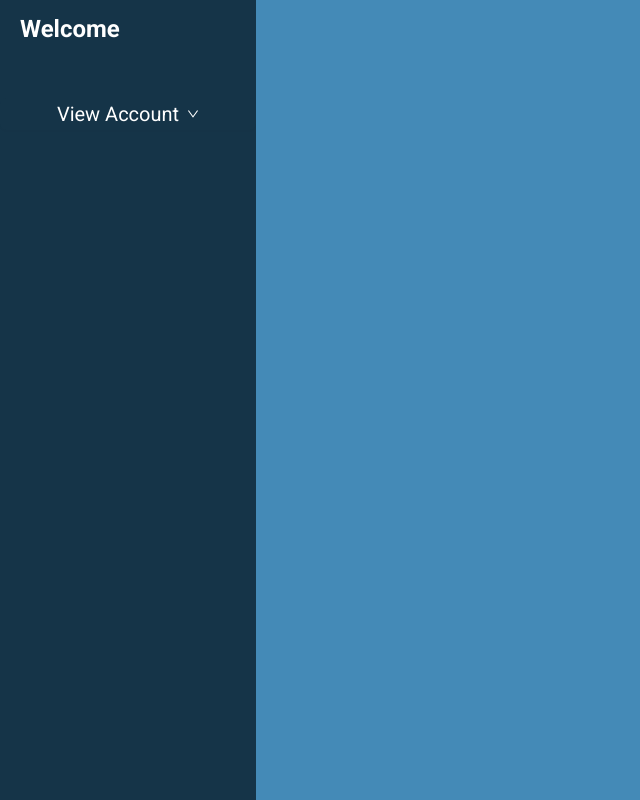
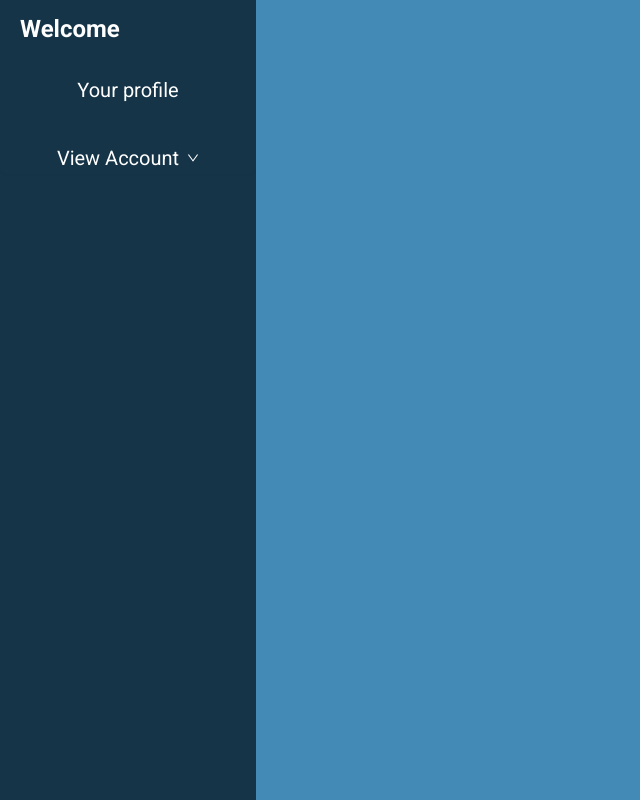
Before and after one commit to totrieuvy/SWP, a React (Vite) app: page /admin in a window 1280 px wide. Shown: the whole page, without its empty margins (0-640 px from the left). Built offline with nearby package versions, Linux system fonts and the light colour scheme.

Commit message:
DEMO homepage implementation

```diff
--- a/src/page/admin/Admin.css
+++ b/src/page/admin/Admin.css
@@ -20,7 +20,7 @@
 }
 
 .sidebar_content {
-  padding-top: 40px;
+  padding-top: 20px;
 }
 
 .sidebar__dropdown {
@@ -56,6 +56,23 @@
   align-items: center;
 }
 
+.Admin_profile {
+  a {
+    color: #fff;
+    text-decoration: none;
+    display: flex;
+    justify-content: center;
+    align-items: center;
+    font-size: 20px;
+    padding: 20px 0px;
+  }
+
+  a:hover {
+    background-color: #fff;
+    color: #448ab7;
+  }
+}
+
 .content {
   background-color: #448ab7;
   width: 80%;
--- a/src/page/admin/Admin.jsx
+++ b/src/page/admin/Admin.jsx
@@ -1,7 +1,7 @@
 import React, { useEffect } from "react";
 import { LogoutOutlined, DownOutlined } from "@ant-design/icons";
 import "./Admin.css";
-import { useNavigate } from "react-router-dom";
+import { Link, useNavigate } from "react-router-dom";
 import { Button, Dropdown, Menu } from "antd";
 
 function Admin() {
@@ -33,6 +33,9 @@ function Admin() {
           <h4>Welcome</h4>
           <LogoutOutlined onClick={handleLogogut} />
         </div>
+        <div className="Admin_profile">
+          <Link to={"/adminprofile"}>Your profile</Link>
+        </div>
         <div className="sidebar_content">
           <Dropdown overlay={menu} className="sidebar__dropdown">
             <Button className="viewAccount">
--- a/src/page/resetPasswordPage/ResetPassword.jsx
+++ b/src/page/resetPasswordPage/ResetPassword.jsx
@@ -1,10 +1,26 @@
 import React from "react";
-import { Button, Form, Input } from "antd";
+import { Button, Form, Input, message } from "antd";
 import { MailOutlined, ArrowLeftOutlined } from "@ant-design/icons";
 import { Link } from "react-router-dom";
 import "./ResetPassword.css";
+import api from "../../config/axios";
 
 function ResetPassword() {
+  const handleFinish = async (values) => {
+    try {
+      const response = await api.post("/account/reset", values);
+      // Xử lý kết quả trả về từ máy chủ, ví dụ:
+      if (response.data.success) {
+        message.success(response.data.message);
+      } else {
+        message.error(response.data.message);
+      }
+    } catch (error) {
+      console.error("Error:", error);
+      message.error("Failed to reset password. Please try again later.");
+    }
+  };
+
   return (
     <div className="ResetPassword">
       <div className="ResetPasswordPage">
@@ -21,13 +37,13 @@ function ResetPassword() {
               password
             </h5>
 
-            <Form className="reset__form__left__form">
+            <Form className="reset__form__left__form" onFinish={handleFinish}>
               <Form.Item name="email">
                 <Input prefix={<MailOutlined />} placeholder="Email" />
               </Form.Item>
 
               <Form.Item>
-                <Button type="primary" className="reset__form__left__buttonReset">
+                <Button type="primary" className="reset__form__left__buttonReset" htmlType="submit">
                   Reset Password
                 </Button>
               </Form.Item>
```
